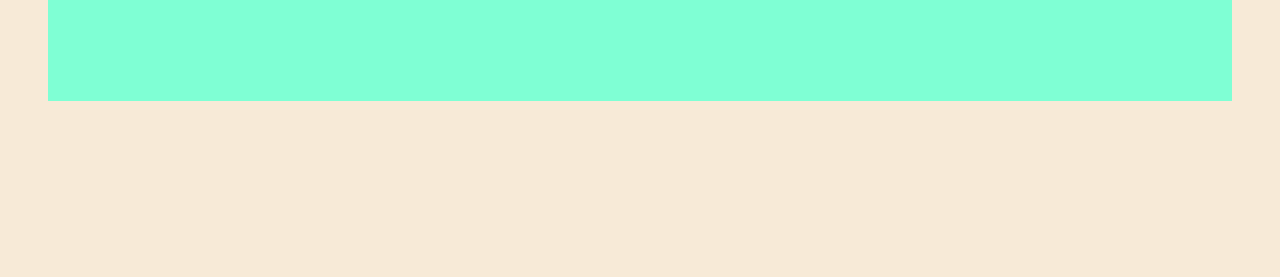
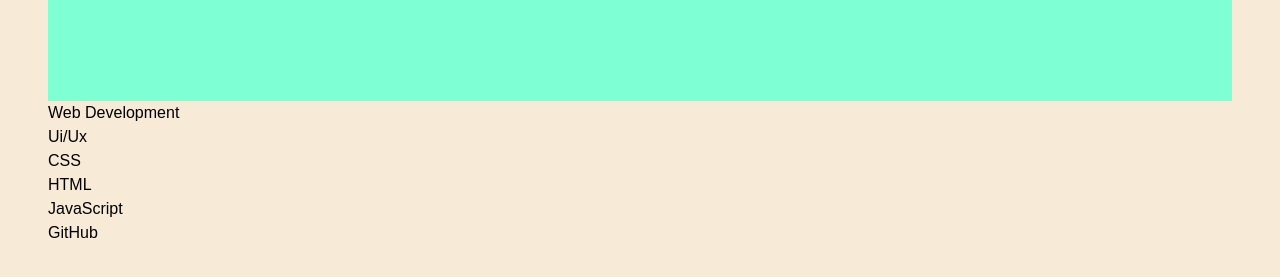
Before and after one commit to irm1005-itec1005-fall-2023/final-exam-2-Yanjiran, a plain HTML site: page index.html in a window 1280 px wide. Shown: the part 347-624 px from the top of the page. Drawn offline with Linux system fonts and the light colour scheme.

Commit message:
Updated Skills section

```diff
--- a/index.html
+++ b/index.html
@@ -132,21 +132,18 @@
       <p  id="hero-p3">Crafting Digital Dreams: Transforming Code into Captivating Experiences - Your Vision, My Expertise.</p>
     </section>
 
-    <section class="my-skills">
-
+    <section class="my-skills-sect">
+      <div class="skill-box" id="WebDev"><p class="skillset">Web Development</p></div>
+      <div class="skill-box" id="UiUx"><p class="skillset">Ui/Ux</p></div>
+      <div class="skill-box" id="Css"><p class="skillset">CSS</p></div>
+      <div class="skill-box" id="Html"><p class="skillset">HTML</p></div>
+      <div class="skill-box" id="JS">JavaScript<p class="skillset" </p></div>
+      <div class="skill-box" id="GH">GitHub<p class="skillset" </p></div>
     </section> <div class="page-container">
 
-    <!--
-       ## SKILLS SECTION
+    <section>
 
-    My Skills (hidden text - not visible on screen)
-    Web Development
-    UI/UX
-    CSS
-    JavaScript
-    HTML
-    GitHub
-     -->
+    </section>
 
 
   </main>
```
